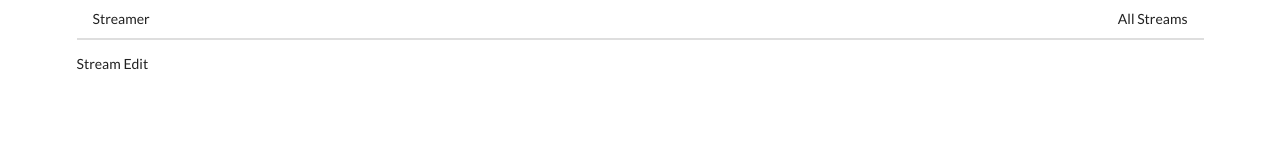
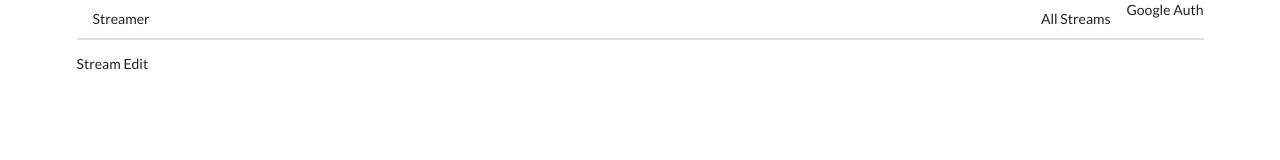
Before and after one commit to maliaaska/client-video-stream, a React (Create React App) app: page /streams/edit/1 in a window 1280 px wide. Shown: the top 160 px of the page. Built offline with nearby package versions, Linux system fonts and the light colour scheme.

Commit message:
Google Auth component added

```diff
--- a/public/index.html
+++ b/public/index.html
@@ -25,6 +25,7 @@
       work correctly both with client-side routing and a non-root public URL.
       Learn how to configure a non-root public URL by running `npm run build`.
     -->
+    <script src="https://apis.google.com/js/api.js"></script>
     <title>React App</title>
   </head>
   <body>
--- /dev/null
+++ b/src/components/GoogleAuth.js
@@ -0,0 +1,9 @@
+import React from 'react';
+
+class GoogleAuth extends React.Component {
+  render() {
+    return <div>Google Auth</div>
+  }
+}
+
+export default GoogleAuth;
--- a/src/components/Header.js
+++ b/src/components/Header.js
@@ -1,5 +1,6 @@
 import React from 'react';
 import { Link } from 'react-router-dom';
+import GoogleAuth from './GoogleAuth';
 
 const Header = () => {
   return (
@@ -11,6 +12,7 @@
         <Link to="/" className='item'>
           All Streams
         </Link>
+        <GoogleAuth />
       </div>
     </div>
   );
```
